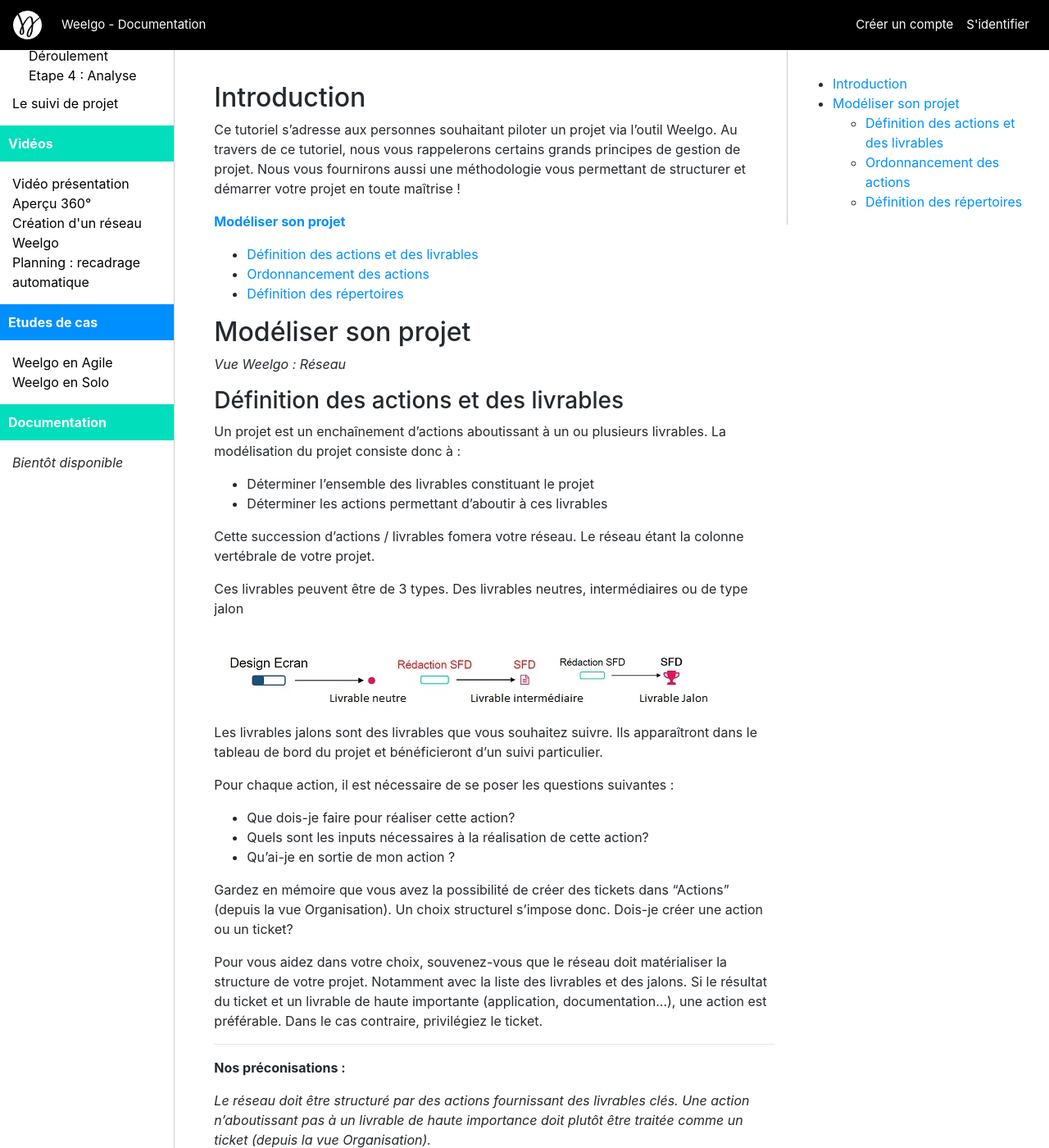
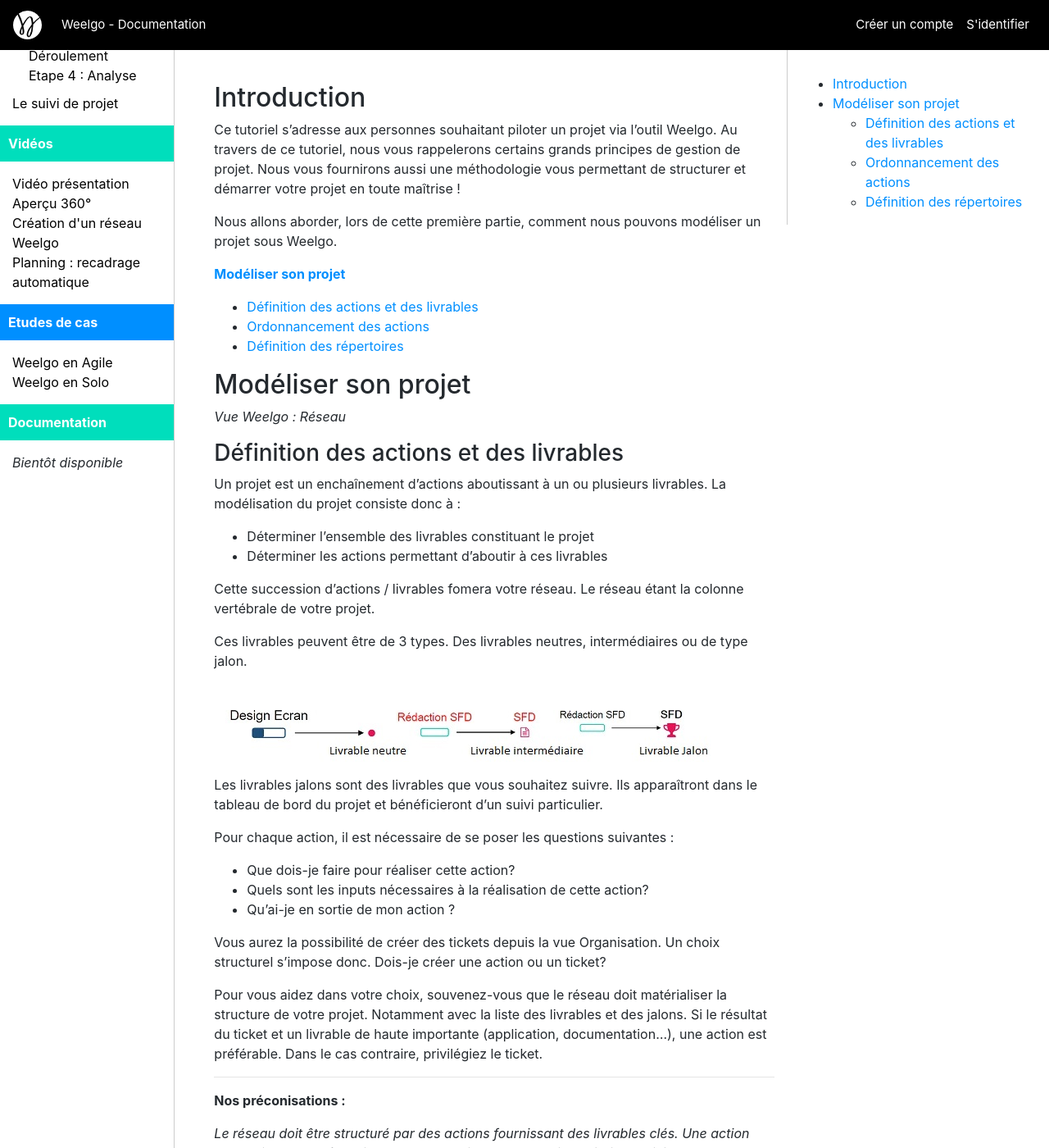
Before and after one commit to Weelgo/weelgo.github.io, a Jekyll site: the page built from fr/tutoriels/creationReseau_etp1_modelisation.md, in a window 1280 px wide and 1400 px high, scrolled down 209 px. Shown: the whole window at 82% size. Built offline with Jekyll 4.4.1, drawn with Linux system fonts in a browser that asks for light colours.

Commit message:
Update creationReseau_etp1_modelisation.md

```diff
--- a/fr/tutoriels/creationReseau_etp1_modelisation.md
+++ b/fr/tutoriels/creationReseau_etp1_modelisation.md
@@ -12,6 +12,8 @@
 ## Introduction
 
 Ce tutoriel s'adresse aux personnes souhaitant piloter un projet via l'outil Weelgo. Au travers de ce tutoriel, nous vous rappelerons certains grands principes de gestion de projet. Nous vous fournirons aussi une méthodologie vous permettant de structurer et démarrer votre projet en toute maîtrise !
+
+Nous allons aborder, lors de cette première partie, comment nous pouvons modéliser un projet sous Weelgo.
 
 __[Modéliser son projet](#modeliserProjet)__
 + [Définition des actions et des livrables](#definitionActionsLivrables)
@@ -35,8 +37,7 @@
 
 Cette succession d'actions / livrables fomera votre réseau. Le réseau étant la colonne vertébrale de votre projet.
 
-
-Ces livrables peuvent être de 3 types. Des livrables neutres, intermédiaires ou de type jalon
+Ces livrables peuvent être de 3 types. Des livrables neutres, intermédiaires ou de type jalon.
 
 <p align="center">
 <img src="/fr/img/typeLivrable.png">
@@ -50,8 +51,7 @@
 * Quels sont les inputs nécessaires à la réalisation de cette action?
 * Qu'ai-je en sortie de mon action ?
 
-
-Gardez en mémoire que vous avez la possibilité de créer des tickets dans "Actions" (depuis la vue Organisation). Un choix structurel s'impose donc. Dois-je créer une action ou un ticket?
+Vous aurez la possibilité de créer des tickets depuis la vue Organisation. Un choix structurel s'impose donc. Dois-je créer une action ou un ticket?
 
 Pour vous aidez dans votre choix, souvenez-vous que le réseau doit matérialiser la structure de votre projet. Notamment avec la liste des livrables et des jalons. Si le résultat du ticket et un livrable de haute importante (application, documentation...), une action est préférable. Dans le cas contraire, privilégiez le ticket.
 
```
